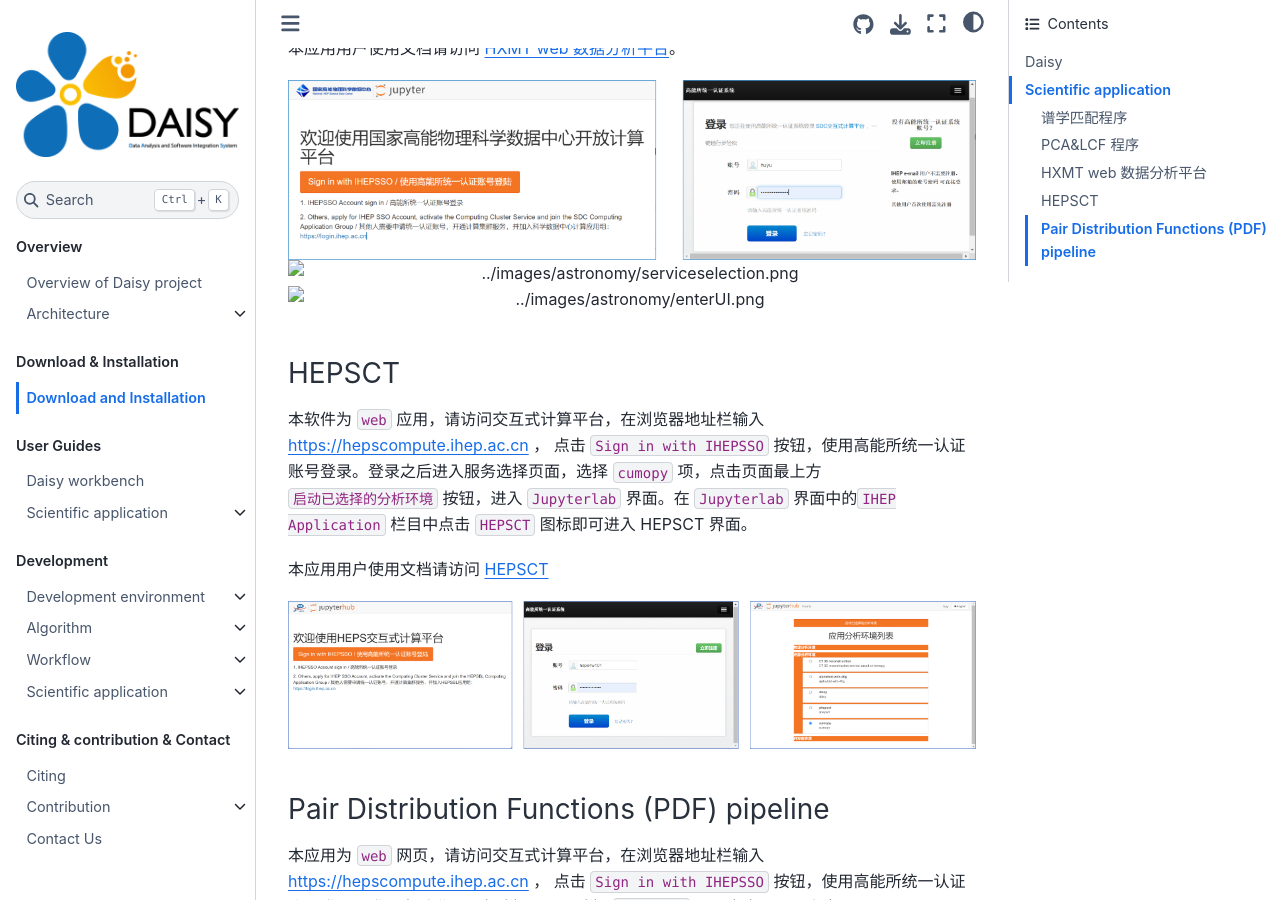
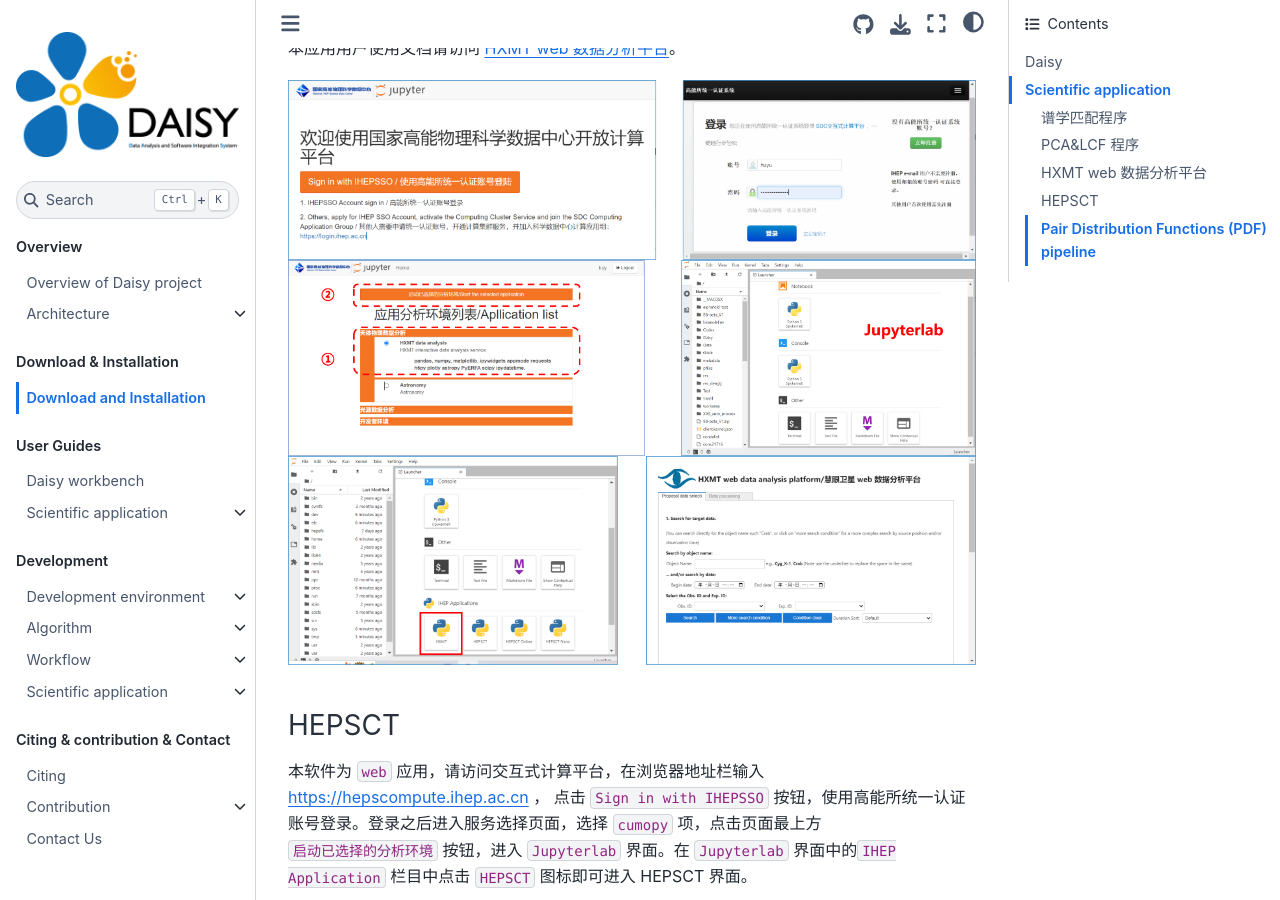
Before and after one commit to huyuhuster/daisydoc, a Jupyter Book: the page built from docs/reference/installation.md, in a window 1280 px wide and 900 px high, scrolled down 1589 px. Built offline with Jupyter Book 1.0.4 settings and Sphinx 7.4.7 and the Sphinx Book theme 1.1.4, drawn with Linux system fonts in a browser that asks for light colours.

Commit message:
Update installation.md

```diff
--- a/docs/reference/installation.md
+++ b/docs/reference/installation.md
@@ -57,9 +57,9 @@
 
 <img src="../images/astronomy/login.png" align=center />
 
-<img src="../../images/astronomy/serviceselection.png" align=center />
+<img src="../images/astronomy/serviceselection.png" align=center />
 
-<img src="../../images/astronomy/enterUI.png" align=center />
+<img src="../images/astronomy/enterUI.png" align=center />
 
 
 
```
